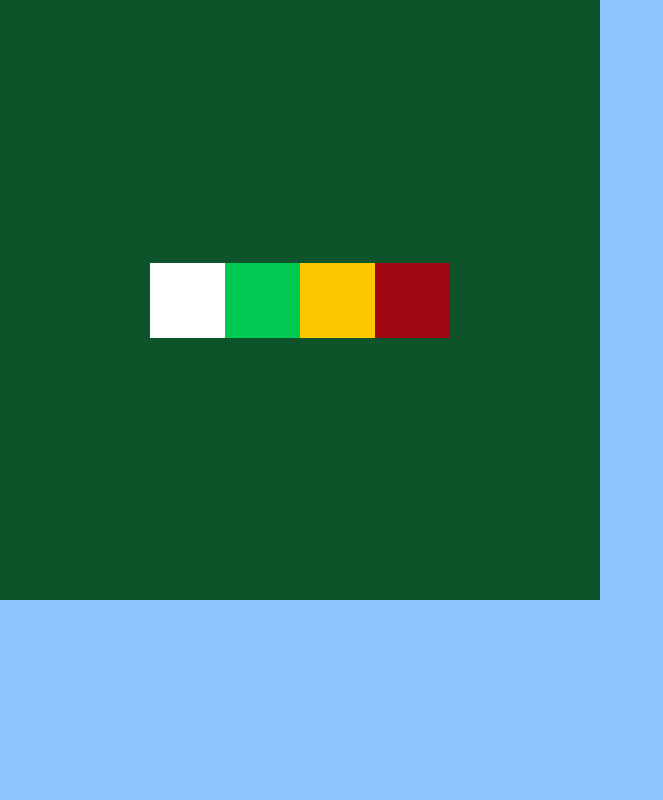
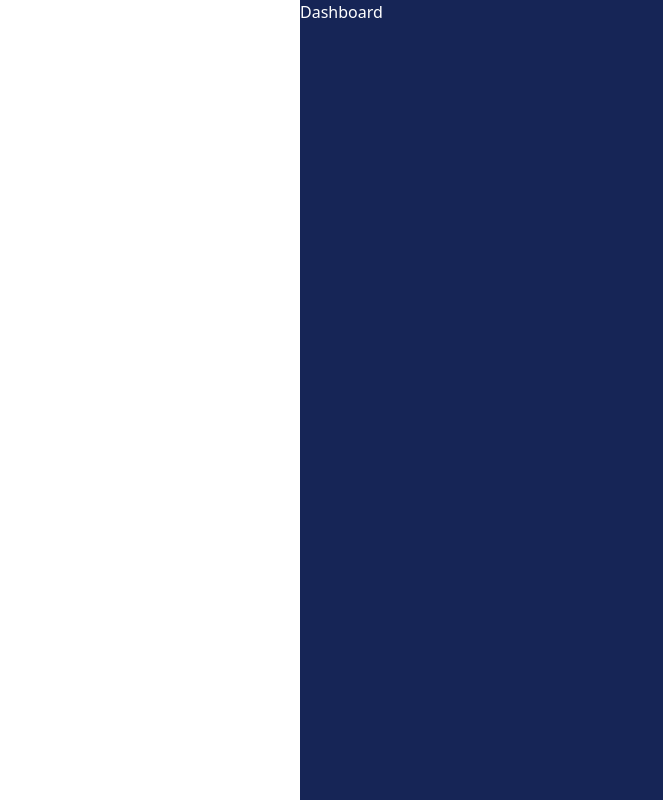
Before and after one commit to janith-sacintha/shop-frontend, a React (Vite) app: page /admin in a window 1280 px wide. Shown: the whole page, without its empty margins (0-663 px from the left). Built offline with nearby package versions, Linux system fonts and the light colour scheme.

Commit message:
Day 10 ✏

```diff
--- a/package.json
+++ b/package.json
@@ -13,6 +13,7 @@
     "@tailwindcss/vite": "^4.1.11",
     "react": "^19.1.0",
     "react-dom": "^19.1.0",
+    "react-router-dom": "^7.7.0",
     "tailwindcss": "^4.1.11"
   },
   "devDependencies": {
--- a/src/App.jsx
+++ b/src/App.jsx
@@ -1,22 +1,28 @@
 
+import { BrowserRouter, Route, Routes } from 'react-router-dom'
 import './App.css'
-import ProductCard from './components/productCard'
-import SuperProduct from './components/superProduct'
+import HomePage from './pages/homePage.jsx'
+import LoginPage from './pages/loginPage.jsx'
+import RegisterPage from './pages/registerPage.jsx'
+import AdminPage from './pages/adminPage.jsx'
 
 function App() {
 
   return (
-    <>
-    <div className="w-full h-screen bg-blue-300">
-      <div className="w-[600px] h-[600px] bg-green-900 flex justify-center items-center">
-        <div className="bg-white w-[75px] h-[75px]"></div>
-        <div className="bg-green-500 w-[75px] h-[75px]"></div>
-        <div className="bg-yellow-400 w-[75px] h-[75px]"></div>
-        <div className="bg-red-800 w-[75px] h-[75px]"></div>
+
+    <BrowserRouter>
+      <div className="w-full h-screen flex justify-center items-center bg-blue-300">
+
+          <Routes path="/">
+            <Route path="/" element={<HomePage/>}/>
+            <Route path="/login" element={<LoginPage/>}/>
+            <Route path="/register" element={<RegisterPage/>}/>
+            <Route path="/admin/*" element={<AdminPage/>}/>
+          </Routes>
+
       </div>
-    </div>
+    </BrowserRouter>
 
-    </>
   )
 }
 
--- /dev/null
+++ b/src/pages/adminPage.jsx
@@ -0,0 +1,17 @@
+import { Route, Routes } from "react-router-dom";
+
+export default function AdminPage(){
+    return(
+        <div className="w-full h-screen bg-red-950 flex">
+            <div className="w-[300px] h-screen bg-white flex-col"></div>
+            <div className="w-[calc(100%-300px)] h-full bg-blue-950 text-white">
+                <Routes path="/">
+                    <Route path="/" element={<h1>Dashboard</h1>}/>
+                    <Route path="/products" element={<h1>Products</h1>}/>
+                    <Route path="/oders" element={<h1>Oders</h1>}/>
+                    <Route path="/reviews" element={<h1>Reviews</h1>}/>
+                </Routes>
+            </div>
+        </div>
+    )
+}
--- /dev/null
+++ b/src/pages/homePage.jsx
@@ -0,0 +1,7 @@
+export default function HomePage(){
+    return(
+        <div>
+            <span>Home Page</span>
+        </div>
+    )
+}
--- /dev/null
+++ b/src/pages/loginPage.jsx
@@ -0,0 +1,7 @@
+export default function LoginPage(){
+    return(
+        <div>
+            <span>Login  Page</span>
+        </div>
+    )
+}
--- /dev/null
+++ b/src/pages/registerPage.jsx
@@ -0,0 +1,7 @@
+export default function RegisterPage(){
+    return(
+        <div>
+            <span>Register Page</span>
+        </div>
+    )
+}
```
Also changed, not shown: 1 other file (tests, documents, lock files or other folders).
